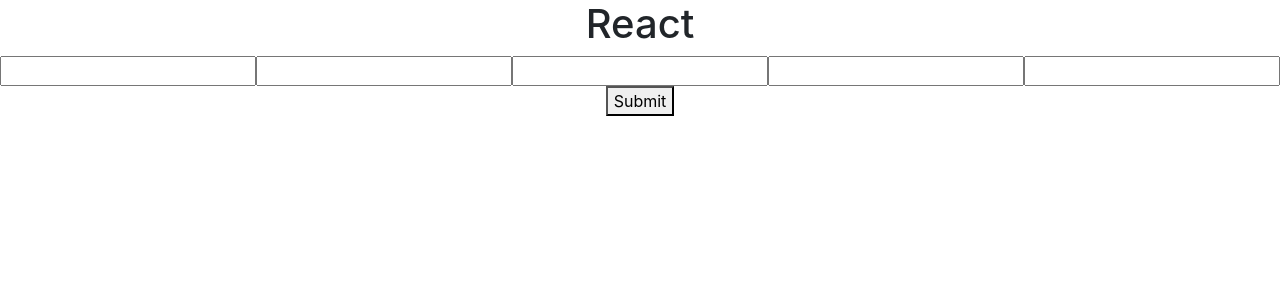
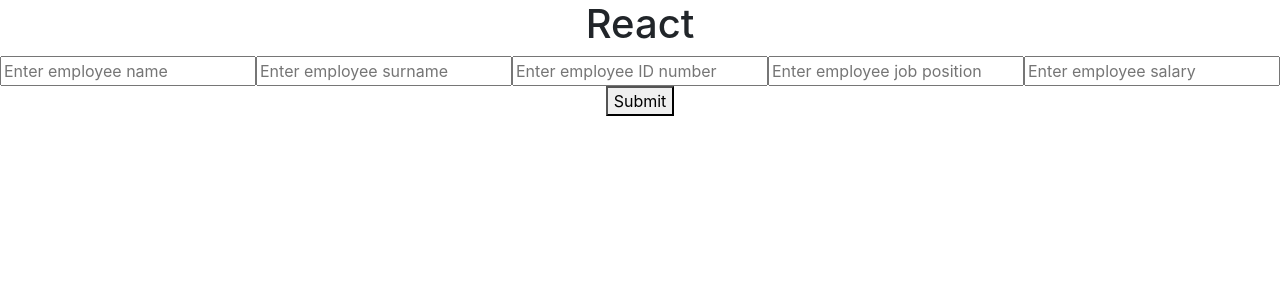
Before and after one commit to skosana721/employee-admin, a React (Create React App) app in the folder admin/client/: page / in a window 1280 px wide. Shown: the top 300 px of the page. Built offline with nearby package versions, Linux system fonts and the light colour scheme; the HTML template or start-up script is replaced by a standard one.

Commit message:
added placeholders to the inputs

```diff
--- a/admin/client/src/components/EmployeeForm.js
+++ b/admin/client/src/components/EmployeeForm.js
@@ -4,11 +4,11 @@
   return (
     <div>
       <form>
-        <input type="text" />
-        <input type="text" />
-        <input type="text" />
-        <input type="number" />
-        <input type="number" />
+        <input type="text" placeholder="Enter employee name" />
+        <input type="text" placeholder="Enter employee surname" />
+        <input type="text" placeholder="Enter employee ID number" />
+        <input type="number" placeholder="Enter employee job position" />
+        <input type="number" placeholder="Enter employee salary" />
         <button type="submit">Submit</button>
       </form>
     </div>
```
